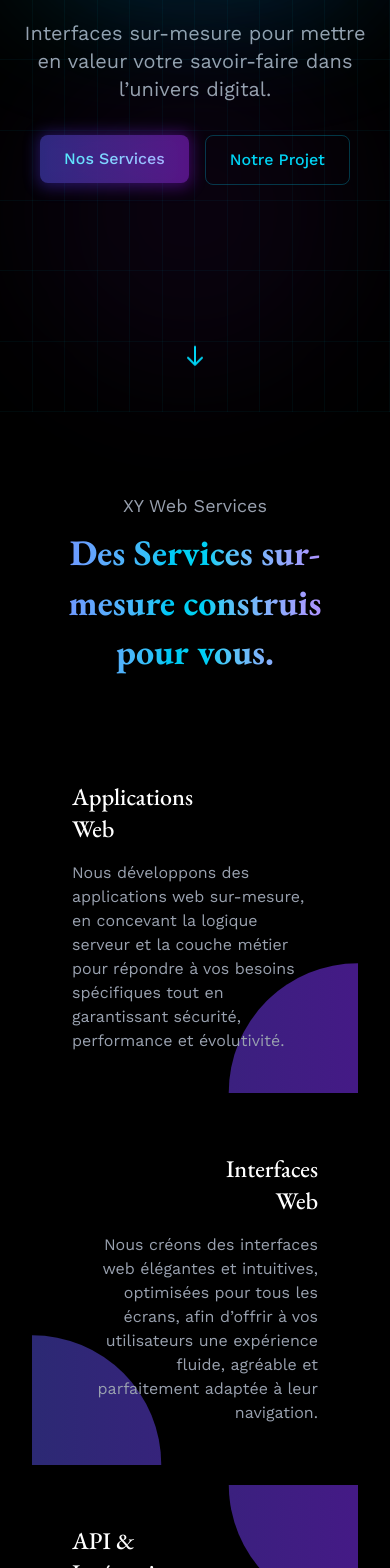
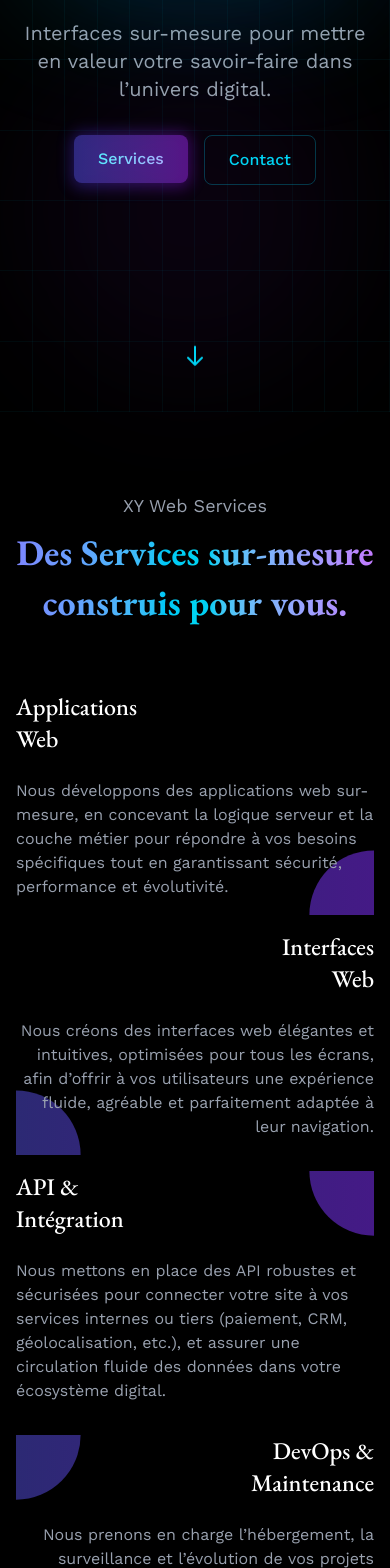
Before and after one commit to 299792455/XY-Web-Services, a Next.js app: page / in a window 390 px wide. Shown: the part 432-2000 px from the top of the page. Built offline with nearby package versions, Linux system fonts and the light colour scheme; grey boxes are pictures that could not be loaded; a web font is replaced by a local one.

Commit message:
ready to deploy / Responsive OK / Logo tab missing btw

```diff
--- a/src/components/About/index.tsx
+++ b/src/components/About/index.tsx
@@ -1,20 +1,20 @@
 export default function About() {
   return (
     <section id="about" className="py-28 text-white">
-      <div className="max-w-screen-xl mx-auto px-4">
+      <div className="max-w-[1200px] mx-auto px-4">
         <div className="text-center mb-12">
-          <h2 className="text-4xl font-bold uppercase mb-4 relative inline-block text-white">
+          <h2 className="text-center text-4xl md:text-5xl xl:text-6xl font-semibold max-w-3xl mx-auto leading-snug bg-white bg-clip-text text-transparent">
             Un collectif avant tout
-            <span className="block w-12 h-2 mt-4 mx-auto bg-gradient-to-r from-indigo-900/90 to-purple-900/90"></span>
+            <span className="block w-12 h-2 mt-4 mx-auto bg-gradient-to-r from-indigo-900/90 to-purple-900/90 mb-4"></span>
           </h2>
-          <p className='text-gray-400'>
+          <p className='text-center  mt-4 mb-16'>
             Nous développons des expériences numériques utiles, élégantes et performantes.
           </p>
         </div>
 
-        <div className="grid md:grid-cols-2 gap-12">
+        <div className="grid md:grid-cols-2 gap-12 text-justify">
           <div>
-            <h3 className="text-xl font-semibold mb-4">
+            <h3 className=" text-white mb-4 text-2xl xl:text-2xl">
               Un collectif digital au service de vos ambitions.
             </h3>
             <p className="text-gray-400 mb-4">
@@ -32,25 +32,25 @@ export default function About() {
 
           <div className="grid grid-cols-1 sm:grid-cols-2 gap-6">
             <div>
-              <h4 className="text-lg font-bold mb-2">🤝 Esprit collaboratif</h4>
+              <h3 className="capitalize text-white mb-4 text-2xl xl:text-2xl">🤝 Esprit collaboratif</h3>
               <p className='text-gray-400'>
                 Nous co-construisons chaque projet avec nos clients, dans un esprit d’écoute et de confiance.
               </p>
             </div>
             <div>
-              <h4 className="text-lg font-bold mb-2">⚡ Réactivité</h4>
+              <h3 className="capitalize text-white mb-4 text-2xl xl:text-2xl">⚡ Réactivité</h3>
               <p className='text-gray-400'>
                 Petite structure, grandes idées : nous avançons vite, sans sacrifier la qualité.
               </p>
             </div>
             <div>
-              <h4 className="text-lg font-bold mb-2">🧠 Expertise</h4>
+              <h3 className="capitalize text-white mb-4 text-2xl xl:text-2xl">🧠 Expertise</h3>
               <p className='text-gray-400'>
-                +10 ans d’expérience en développement web, UX, DevOps et stratégie digitale.
+                10 ans d’expérience en développement web, UX, DevOps et stratégie digitale.
               </p>
             </div>
             <div>
-              <h4 className="text-lg font-bold mb-2">🌱 Approche durable</h4>
+              <h3 className="capitalize text-white mb-4 text-2xl xl:text-2xl">🌱 Approche durable</h3>
               <p className='text-gray-400'>
                 Nous privilégions des solutions sobres, scalables, et maintenables dans le temps.
               </p>
--- a/src/components/ContactForm/index.tsx
+++ b/src/components/ContactForm/index.tsx
@@ -3,12 +3,12 @@
 export default function ContactForm() {
   return (
     <section id="contact" className="py-32 px-4 min-h-[400px]">
-      <div className="max-w-4xl mx-auto">
-        <h2 className="text-center text-4xl font-bold uppercase relative">
+      <div className="max-w-[1200px] mx-auto px-4">
+        <h2 className="text-center text-4xl md:text-5xl xl:text-6xl font-semibold max-w-3xl mx-auto leading-snug bg-white bg-clip-text text-transparent">
           Contact
         </h2>
         <span className="block w-12 h-2 mt-4 mx-auto bg-gradient-to-r from-indigo-900/90 to-purple-900/90"></span>
-        <p className="text-center  mt-4 mb-12">Une question, un projet ou simple curiosité..n’hésitez pas à nous contacter</p>
+        <p className="text-center  mt-4 mb-16">Une question, un projet ou simple curiosité..n’hésitez pas à nous contacter</p>
 
         <form className="grid gap-4">
           <input
@@ -41,7 +41,7 @@ export default function ContactForm() {
           <input
             type="submit"
             value="Envoyer"
-            className="w-fit px-8 py-3 bg-gradient-to-r from-indigo-900/90 to-purple-900/90 text-white font-semibold uppercase rounded hover:opacity-80 cursor-pointer"
+            className="w-fit px-8 py-3 bg-gradient-to-r from-indigo-900/90 to-purple-900/90 text-white rounded hover:opacity-80 cursor-pointer"
           />
         </form>
       </div>
--- a/src/components/Hero/index.tsx
+++ b/src/components/Hero/index.tsx
@@ -18,11 +18,11 @@ export default function Hero() {
             <div className="relative group">
               <div className="absolute -inset-0.5 bg-gradient-to-r from-indigo-600/50 to-purple-600/50 rounded-lg blur opacity-75 group-hover:opacity-100 transition-all duration-500"></div>
               <button className="px-6 py-3 bg-gradient-to-r from-indigo-900/90 to-purple-900/90 rounded-lg text-white text-base font-medium relative z-10 flex items-center justify-center gap-2 group-hover:from-indigo-800/90 group-hover:to-purple-800/90 transition-all duration-300 transform group-hover:scale-105 group-active:scale-95">
-                <span className="bg-gradient-to-r from-cyan-300 to-indigo-300 bg-clip-text text-transparent">Nos Services</span>
+                <span className="bg-gradient-to-r from-cyan-300 to-indigo-300 bg-clip-text text-transparent">Services</span>
               </button>
             </div>
             <button className="px-6 py-3 bg-transparent border border-cyan-500/30 rounded-lg text-cyan-400 text-base font-medium flex items-center justify-center gap-2 hover:bg-cyan-900/10 hover:border-cyan-500/50 transition-all duration-300">
-              Notre Projet
+              Contact
             </button>
           </div>
         </div>
--- a/src/components/Navbar/index.tsx
+++ b/src/components/Navbar/index.tsx
@@ -46,10 +46,9 @@ export default function Navbar() {
           </div>
         </Link>
 
-
         {/* Desktop Nav */}
         <div className="hidden md:flex items-center space-x-1">
-          {['home', 'about', 'services', 'portfolio'].map((id) => (
+          {['home','services', 'about','portfolio'].map((id) => (
             <a
               key={id}
               href={`#${id}`}
@@ -60,9 +59,14 @@ export default function Navbar() {
           ))}
           <div className="relative ml-4 group">
             <div className="absolute -inset-0.5 bg-gradient-to-r from-indigo-600/50 to-purple-600/50 rounded-lg blur opacity-75 group-hover:opacity-100 transition-all duration-500"></div>
-            <button className="contact-btn px-4 py-2 bg-gradient-to-r from-indigo-900/90 to-purple-900/90 rounded-lg text-white text-sm font-medium relative z-10">
-              <span className="bg-gradient-to-r from-cyan-300 to-indigo-300 bg-clip-text text-transparent">Contact</span>
-            </button>
+            <a
+              href="#contact"
+              className="px-4 py-2 bg-gradient-to-r from-indigo-900/90 to-purple-900/90 rounded-lg text-white text-sm font-medium relative z-10"
+            >
+              <span className="bg-gradient-to-r from-cyan-300 to-indigo-300 bg-clip-text text-transparent">
+                Contact
+              </span>
+            </a>
           </div>
         </div>
 
@@ -103,7 +107,7 @@ export default function Navbar() {
         }`}
       >
         <div className="space-y-1">
-          {['home', 'about', 'services', 'portfolio', 'contact'].map((id) => (
+          {['home', 'about', 'services', 'portfolio'].map((id) => (
             <a
               key={id}
               href={`#${id}`}
@@ -114,9 +118,15 @@ export default function Navbar() {
             </a>
           ))}
           <div className="px-4 pt-2">
-            <button className="contact-btn w-full px-4 py-2 bg-gradient-to-r from-indigo-700 to-purple-700 rounded-lg text-white text-sm font-medium">
-              <span className="bg-gradient-to-r from-cyan-300 to-indigo-300 bg-clip-text text-transparent">Connect</span>
-            </button>
+            <a
+              href="#contact"
+              onClick={() => setMenuOpen(false)}
+              className="contact-btn w-full px-4 py-2 bg-gradient-to-r from-indigo-700 to-purple-700 rounded-lg text-white text-sm font-medium"
+            >
+              <span className="bg-gradient-to-r from-cyan-300 to-indigo-300 bg-clip-text text-transparent">
+                Contact
+              </span>
+            </a>
           </div>
         </div>
       </div>
--- a/src/components/Portfolio/index.tsx
+++ b/src/components/Portfolio/index.tsx
@@ -37,15 +37,17 @@ export default function PortfolioSlider() {
 
   return (
 
-    <div className="relative min-h-[500px] flex items-center justify-center  overflow-hidden px-6 py-20">
+    <section id="portfolio">
+    <div className="max-w-[1200px] mx-auto relative min-h-[500px] flex items-center justify-center rounded-xl overflow-hidden px-4 py-20">
       <div className="absolute inset-0 -rotate-45  scale-[3] z-0"></div>
 
-      <div className="relative z-10 w-full max-w-5xl">
-        <h2 className="text-center text-white text-4xl font-bold uppercase mb-12">
-  Nos réalisations
-  <span className="block w-12 h-1 mt-4 mx-auto bg-gradient-to-r from-cyan-400 via-purple-400 to-pink-400"></span>
-</h2>
-        <div className="relative overflow-hidden h-[400px] flex items-center justify-center">
+      <div className="relative z-10 w-full  max-w-[1440px]">
+        <h2 className="text-center text-4xl md:text-5xl xl:text-6xl font-semibold max-w-3xl mx-auto leading-snug bg-white bg-clip-text text-transparent">
+        Nos dernières réalisations
+        </h2>
+        <span className="block w-12 h-2 mt-4 mx-auto bg-gradient-to-r from-indigo-900/90 to-purple-900/90 mb-4"></span>
+        <p className="text-center text-gray-400 mt-4 mb-16">Découvrez nos derniers cas clients et les solutions développées pour eux</p>
+        <div className="relative overflow-hidden h-[480px] flex items-center justify-center">
           <AnimatePresence mode="wait">
             <motion.div
               key={index}
@@ -53,7 +55,7 @@ export default function PortfolioSlider() {
               animate={{ opacity: 1, scale: 1 }}
               exit={{ opacity: 0, scale: 0.9 }}
               transition={{ duration: 0.8 }}
-              className="w-[700px] h-[400px] bg-cover bg-center rounded-xl shadow-lg"
+              className="w-[840px] h-[480px] bg-cover bg-center rounded-xl shadow-lg"
               style={{ backgroundImage: `url(${slides[index].image})` }}
             />
           </AnimatePresence>
@@ -90,10 +92,10 @@ export default function PortfolioSlider() {
               onClick={() => handlePagination(i)}
               className={`w-9 h-5 relative group cursor-pointer`}
             >
-              <span className="absolute inset-y-1 top-[calc(50%-1px)] left-0 w-full bg-[#6A3836]"></span>
+              <span className="absolute inset-y-1 top-[calc(50%-1px)] left-0 w-full bg-gradient-to-r from-indigo-900/90 to-purple-900/90"></span>
               <motion.span
                 layoutId="active-bar"
-                className="absolute top-[calc(50%-1.5px)] left-0 w-full h-[3px] bg-[#DC4540]"
+                className="absolute top-[calc(50%-1.5px)] left-0 w-full h-[3px] bg-[#fff]"
                 initial={false}
                 animate={{ opacity: index === i ? 1 : 0 }}
                 transition={{ duration: 0.4 }}
@@ -103,5 +105,6 @@ export default function PortfolioSlider() {
         </div>
       </div>
     </div>
+    </section>
   );
 }
--- a/src/components/Services/index.tsx
+++ b/src/components/Services/index.tsx
@@ -1,74 +1,71 @@
-// components/OfferSection.jsx
 "use client";
 import React from 'react';
 
 export default function OfferSection() {
   return (
     <>
-      <section className=" min-h-screen text-center py-20 px-8 xl:px-0 flex flex-col justify-center">
-        <span className="text-gray-400 text-lg max-w-lg mx-auto mb-2 capitalize flex items-center">
+      <section id="services" className="w-full py-20 text-center">
+        <div className="max-w-[1200px] mx-auto px-4">
+          <span className="text-gray-400 text-lg max-w-lg mx-auto mb-2 capitalize flex items-center justify-center">
             XY Web Services
           </span>
 
-        <h1 className="text-4xl md:text-5xl xl:text-6xl font-semibold max-w-3xl mx-auto mb-16 leading-snug bg-gradient-to-r from-indigo-400 via-cyan-400 to-purple-400 bg-clip-text text-transparent ">
+          <h1 className="text-4xl md:text-5xl xl:text-6xl font-semibold max-w-3xl mx-auto mb-16 leading-snug bg-gradient-to-r from-indigo-400 via-cyan-400 to-purple-400 bg-clip-text text-transparent">
             Des Services sur-mesure construis pour vous.
           </h1>
 
-        <div className="grid-offer text-left grid sm:grid-cols-2 md:grid-cols-2 gap-5 max-w-5xl mx-auto ">
-          <div className="card  p-10 relative">
+          <div className="grid-offer text-left grid sm:grid-cols-2 md:grid-cols-2 gap-4 ">
+            <div className="card relative">
               <div className="circle"></div>
               <div className="relative lg:pr-52">
-              <h2 className="capitalize text-white mb-4 text-2xl xl:text-3xl">
+                <h2 className="capitalize text-white mb-6 text-2xl xl:text-3xl">
                   Applications <br /> Web
                 </h2>
-              <p className="text-gray-400">
+                <p className="text-gray-400 mb-4">
                   Nous développons des applications web sur-mesure, en concevant la logique serveur et la couche métier pour répondre à vos besoins spécifiques tout en garantissant sécurité, performance et évolutivité.
-              </p>
-            </div>
-            <div className="icon"></div>
-          </div>
-
-          <div className="card  p-10 relative">
-            <div className="circle"></div>
-            <div className="text-right relative lg:pl-48">
-              <h2 className="capitalize text-white mb-4 text-2xl xl:text-3xl">
-                Interfaces <br /> Web
-              </h2>
-              <p className="text-gray-400">
-                Nous créons des interfaces web élégantes et intuitives, optimisées pour tous les écrans, afin d’offrir à vos utilisateurs une expérience fluide, agréable et parfaitement adaptée à leur navigation.
-
-
                 </p>
               </div>
             </div>
 
-          <div className="card  p-10 relative">
+            <div className="card relative">
+              <div className="circle"></div>
+              <div className="text-right relative lg:pl-48">
+                <h2 className="capitalize text-white mb-6 text-2xl xl:text-3xl">
+                  Interfaces <br /> Web
+                </h2>
+                <p className="text-gray-400 mb-4">
+                  Nous créons des interfaces web élégantes et intuitives, optimisées pour tous les écrans, afin d’offrir à vos utilisateurs une expérience fluide, agréable et parfaitement adaptée à leur navigation.
+                </p>
+              </div>
+            </div>
+
+            <div className="card relative">
               <div className="circle"></div>
               <div className="relative lg:pr-44">
-              <h2 className="capitalize text-white mb-4 text-2xl xl:text-3xl">
+                <h2 className="capitalize text-white mb-6 text-2xl xl:text-3xl">
                   API & <br />Intégration
                 </h2>
-              <p className="text-gray-400">
+                <p className="text-gray-400 mb-4">
                   Nous mettons en place des API robustes et sécurisées pour connecter votre site à vos services internes ou tiers (paiement, CRM, géolocalisation, etc.), et assurer une circulation fluide des données dans votre écosystème digital.
                 </p>
               </div>
             </div>
 
-          <div className="card  p-10 relative">
+            <div className="card relative">
               <div className="circle"></div>
               <div className="text-right relative lg:pl-48">
-              <h2 className="capitalize text-white mb-4 text-2xl xl:text-3xl">
+                <h2 className="capitalize text-white mb-6 text-2xl xl:text-3xl">
                   DevOps &
                   <br /> Maintenance
                 </h2>
-              <p className="text-gray-400">
+                <p className="text-gray-400 mb-4">
                   Nous prenons en charge l’hébergement, la surveillance et l’évolution de vos projets grâce à des pratiques DevOps éprouvées, vous assurant haute disponibilité, mises à jour régulières et support réactif.
                 </p>
               </div>
             </div>
           </div>
+        </div>
       </section>
-
 
       <style jsx global>{`
         @import url("https://fonts.googleapis.com/css2?family=Playfair+Display:ital,wght@0,400;1,400&display=swap");
@@ -90,9 +87,7 @@ export default function OfferSection() {
           height: 100%;
           transition: 0.6s;
           z-index: 0;
-          background: linear-gradient(to right,
-    #312e81E5,
-    #4c1d95E5);
+          background: linear-gradient(to right, #312e81E5, #4c1d95E5);
         }
         .card:hover {
           box-shadow: 0.063rem 0.063rem 1.25rem 0.375rem rgb(0 0 0 / 53%);
@@ -100,22 +95,22 @@ export default function OfferSection() {
         .card:nth-child(1)::before {
           bottom: 0;
           right: 0;
-          clip-path: circle(calc(6.25rem + 7.5vw) at 100% 100%);
+          clip-path: circle(calc(3.125rem + 3.75vw) at 100% 100%);
         }
         .card:nth-child(2)::before {
           bottom: 0;
           left: 0;
-          clip-path: circle(calc(6.25rem + 7.5vw) at 0% 100%);
+          clip-path: circle(calc(3.125rem + 3.75vw) at 0% 100%);
         }
         .card:nth-child(3)::before {
           top: 0;
           right: 0;
-          clip-path: circle(calc(6.25rem + 7.5vw) at 100% 0%);
+          clip-path: circle(calc(3.125rem + 3.75vw) at 100% 0%);
         }
         .card:nth-child(4)::before {
           top: 0;
           left: 0;
-          clip-path: circle(calc(6.25rem + 7.5vw) at 0% 0%);
+          clip-path: circle(calc(3.125rem + 3.75vw) at 0% 0%);
         }
         .card p {
           transition: 0.8s;
@@ -129,12 +124,9 @@ export default function OfferSection() {
         }
 
         .card .circle {
-  /* Filtre noir & blanc par défaut */
           filter: grayscale(100%);
           transition: filter 0.3s ease;
         }
-
-/* Au hover sur la carte, l’image redevient en couleur */
         .card:hover .circle {
           filter: none;
         }
@@ -149,35 +141,31 @@ export default function OfferSection() {
         }
 
         .card:nth-child(1) .circle {
-          background: url("https://images.unsplash.com/photo-1587440871875-191322ee64b0?q=80&w=2071&auto=format&fit=crop&ixlib=rb-4.0.3&ixid=M3wxMjA3fDB8MHxwaG90by1wYWdlfHx8fGVufDB8fHx8fA%3D%3D")
-            no-repeat 50% 50% / cover;
+          background: url("https://images.unsplash.com/photo-1587440871875-191322ee64b0?q=80&w=2071&auto=format&fit=crop&ixlib=rb-4.0.3&ixid=M3wxMjA3fDB8MHxwaG90by1wYWdlfHx8fGVufDB8fHx8fA%3D%3D") no-repeat 50% 50% / cover;
           bottom: 0;
           right: 0;
-          clip-path: circle(calc(6.25rem + 7.5vw) at 100% 100%);
+          clip-path: circle(calc(3.125rem + 3.75vw) at 100% 100%);
         }
 
         .card:nth-child(2) .circle {
-          background: url("https://images.unsplash.com/photo-1499951360447-b19be8fe80f5?q=80&w=2070&auto=format&fit=crop&ixlib=rb-4.0.3&ixid=M3wxMjA3fDB8MHxwaG90by1wYWdlfHx8fGVufDB8fHx8fA%3D%3D")
-            no-repeat 50% 50% / cover;
+          background: url("https://images.unsplash.com/photo-1499951360447-b19be8fe80f5?q=80&w=2070&auto=format&fit=crop&ixlib=rb-4.0.3&ixid=M3wxMjA3fDB8MHxwaG90by1wYWdlfHx8fGVufDB8fHx8fA%3D%3D") no-repeat 50% 50% / cover;
           bottom: 0;
           left: 0;
-          clip-path: circle(calc(6.25rem + 7.5vw) at 0% 100%);
+          clip-path: circle(calc(3.125rem + 3.75vw) at 0% 100%);
         }
 
         .card:nth-child(3) .circle {
-          background: url("https://images.unsplash.com/photo-1557804506-669a67965ba0?q=80&w=1974&auto=format&fit=crop&ixlib=rb-4.0.3&ixid=M3wxMjA3fDB8MHxwaG90by1wYWdlfHx8fGVufDB8fHx8fA%3D%3D")
-            no-repeat 50% 50% / cover;
+          background: url("https://images.unsplash.com/photo-1557804506-669a67965ba0?q=80&w=1974&auto=format&fit=crop&ixlib=rb-4.0.3&ixid=M3wxMjA3fDB8MHxwaG90by1wYWdlfHx8fGVufDB8fHx8fA%3D%3D") no-repeat 50% 50% / cover;
           top: 0;
           right: 0;
-          clip-path: circle(calc(6.25rem + 7.5vw) at 100% 0%);
+          clip-path: circle(calc(3.125rem + 3.75vw) at 100% 0%);
         }
 
         .card:nth-child(4) .circle {
-          background: url("https://images.unsplash.com/photo-1600880292203-757bb62b4baf?q=80&w=2070&auto=format&fit=crop&ixlib=rb-4.0.3&ixid=M3wxMjA3fDB8MHxwaG90by1wYWdlfHx8fGVufDB8fHx8fA%3D%3D")
-            no-repeat 50% 50% / cover;
+          background: url("https://images.unsplash.com/photo-1600880292203-757bb62b4baf?q=80&w=2070&auto=format&fit=crop&ixlib=rb-4.0.3&ixid=M3wxMjA3fDB8MHxwaG90by1wYWdlfHx8fGVufDB8fHx8fA%3D%3D") no-repeat 50% 50% / cover;
           top: 0;
           left: 0;
-          clip-path: circle(calc(6.25rem + 7.5vw) at 0% 0%);
+          clip-path: circle(calc(3.125rem + 3.75vw) at 0% 0%);
         }
       `}</style>
     </>
```
Lines whose indentation alone changed are shown as unchanged.
